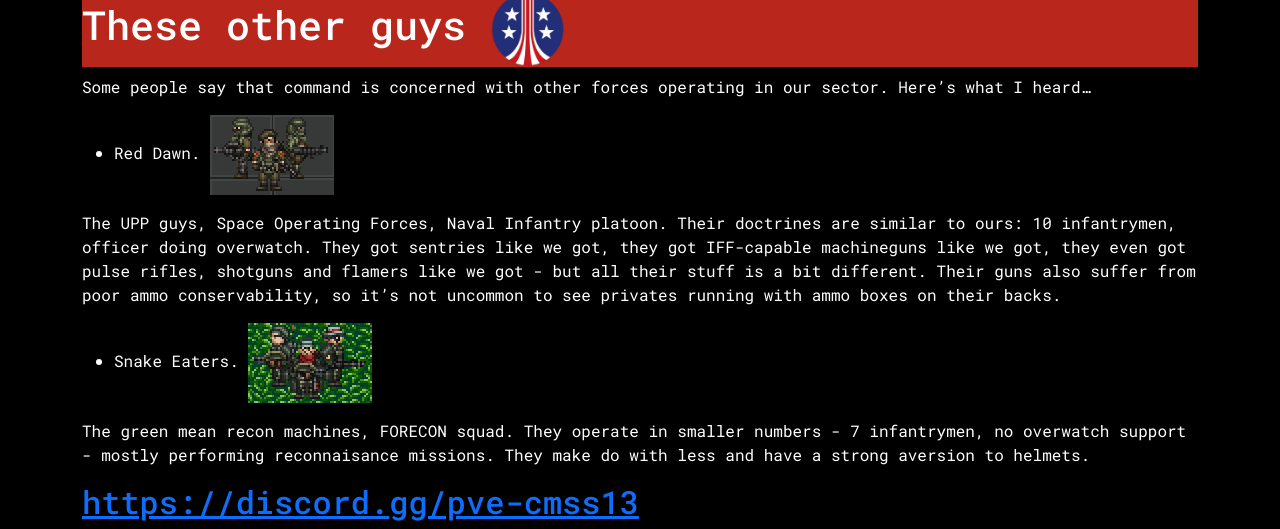
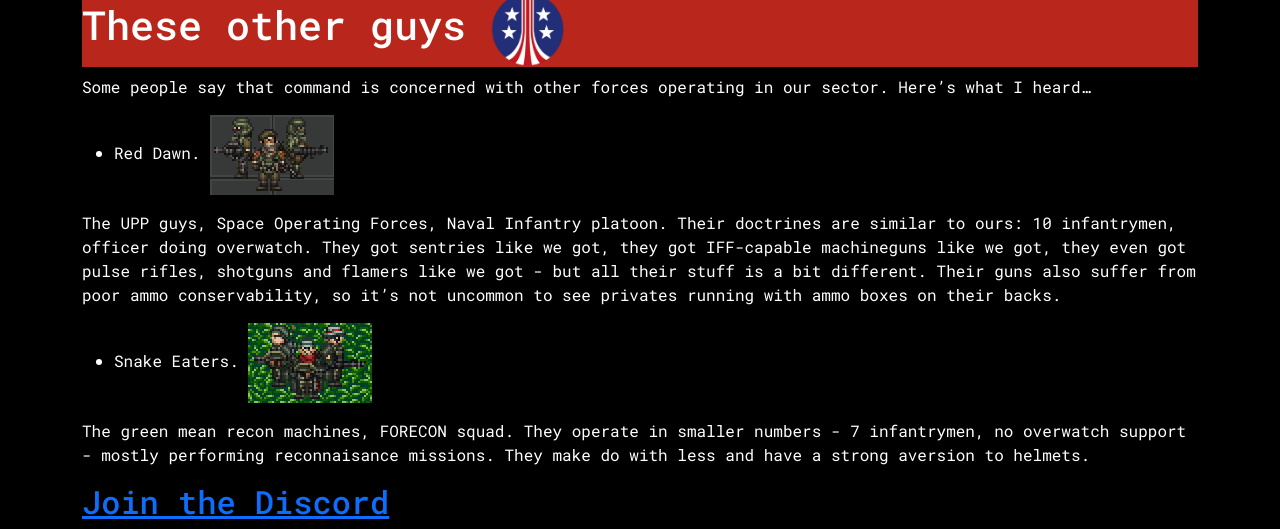
Before and after one commit to cmss13-devs/web, a Jekyll site: the page built from pve-guide.md, in a window 1280 px wide and 900 px high, scrolled down 5393 px, cut to the strip 371-900 px from the top of the window. Built offline with Jekyll 4.4.1, drawn with Linux system fonts in a browser that asks for light colours.

Commit message:
Update pve-guide.md

```diff
--- a/pve-guide.md
+++ b/pve-guide.md
@@ -159,4 +159,4 @@ The UPP guys, Space Operating Forces, Naval Infantry platoon. Their doctrines ar
 
 The green mean recon machines, FORECON squad. They operate in smaller numbers - 7 infantrymen, no overwatch support - mostly performing reconnaisance missions. They make do with less and have a strong aversion to helmets.
 
-## [https://discord.gg/pve-cmss13](https://discord.gg/pve-cmss13)
+## [Join the Discord](https://discord.gg/v6P6wns5dN)
```
